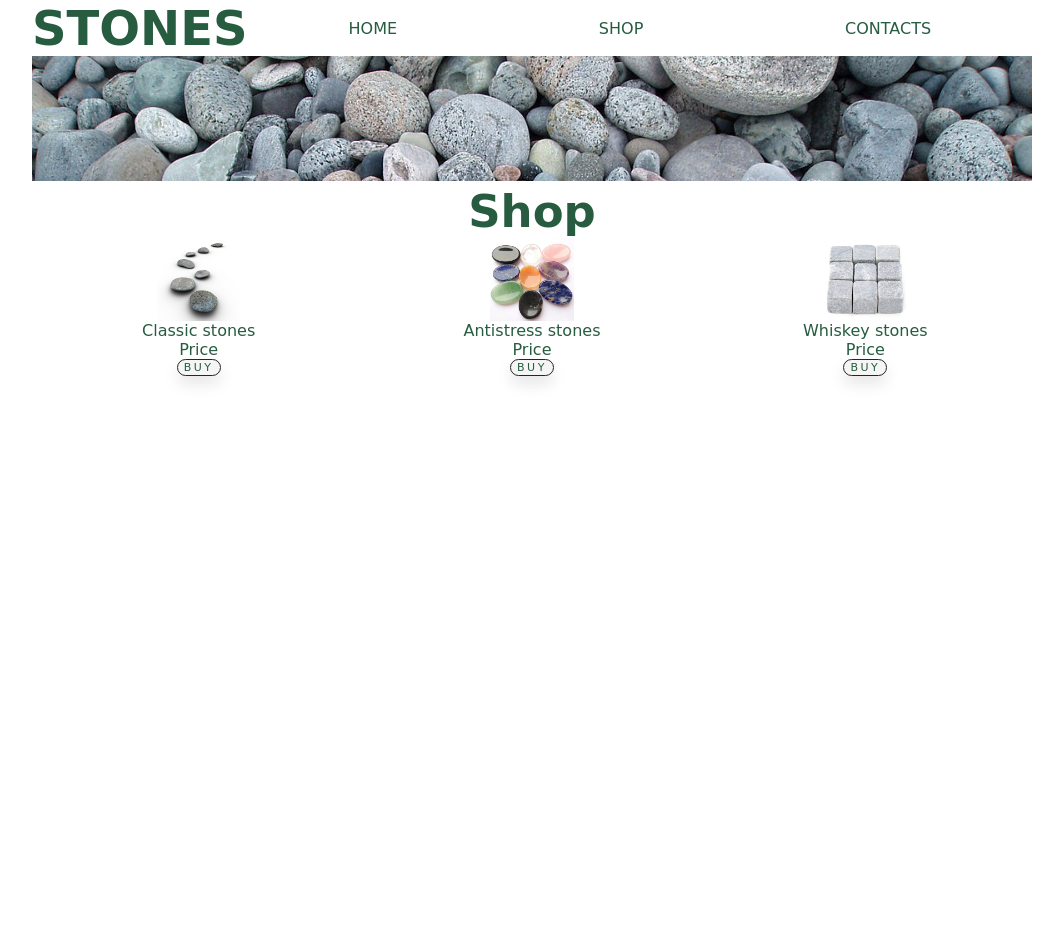
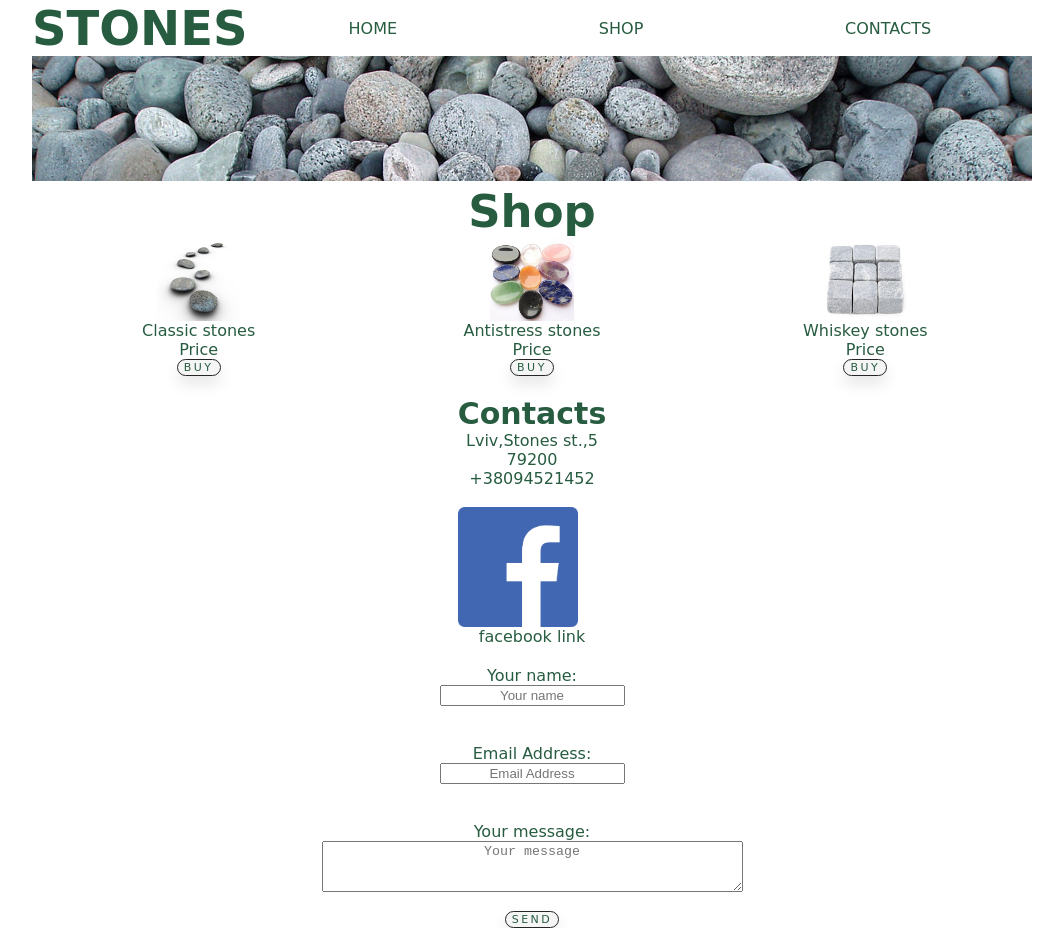
Before and after one commit to bogdandobak/stones-shop, a plain HTML site: page index.html in a window 1280 px wide. Shown: the whole page, without its empty margins (108-1171 px from the left). Before the commit the page ends 800 px from the top, so only its background shows below. Drawn offline with Linux system fonts and the light colour scheme; a web font is replaced by a local one.

Commit message:
Formated code

```diff
--- a/css/index.css
+++ b/css/index.css
@@ -2,7 +2,7 @@
 
 :root {
   font-family: 'Baloo Thambi 2', cursive;
-    --main-color:#275c40;
+  --main-color: #275c40;
   color: var(--main-color);
   scroll-behavior: smooth;
 }
@@ -12,7 +12,10 @@ body {
   margin: auto;
 }
 
-h1, h2, h3, p {
+h1,
+h2,
+h3,
+p {
   margin: 0;
   padding: 0;
 }
@@ -25,7 +28,7 @@ header .stone-head {
   text-transform: uppercase;
 }
 
-header nav .menu  {
+header nav .menu {
   display: flex;
   justify-content: space-around;
   list-style: none;
@@ -58,13 +61,12 @@ header nav .menu li a:hover {
   width: 100%;
 }
 
-
 main .stone-shop {
   display: block;
   width: 25%;
 }
 
-main .shop  {
+main .shop {
   display: grid;
   grid-template-columns: 1fr;
   align-items: center;
@@ -97,16 +99,16 @@ main .buy-shop {
 }
 
 .button:hover {
-  background-color: #2EE59D;
+  background-color: #2ee59d;
   box-shadow: 0px 15px 20px rgba(46, 229, 157, 0.4);
   color: #fff;
   transform: translateY(-7px);
 }
 
-@media (max-width : 500px) {
+@media (max-width: 500px) {
   main .lists {
     display: grid;
-        grid-template-columns: 1fr ;
+    grid-template-columns: 1fr;
   }
 }
 
@@ -116,7 +118,7 @@ main .stone-shop {
   margin-right: auto;
 }
 
-main p  {
+main p {
   display: block;
   text-align: center;
 }
@@ -126,3 +128,72 @@ main .buy-shop {
   margin-left: auto;
   margin-right: auto;
 }
+
+main .contact-us {
+  display: grid;
+  grid-template-columns: 1;
+  justify-content: center;
+  align-items: center;
+  margin: 20px;
+}
+
+.head-contacts {
+  display: grid;
+  justify-self: center;
+  align-self: center;
+  font-size: 30px;
+}
+
+.first {
+  display: block;
+  align-content: center;
+  block-size: 120px;
+  text-decoration: none;
+  list-style-type: none;
+}
+
+a {
+  text-decoration: none;
+  color: var(--main-color);
+}
+
+footer .holder  {
+  display: grid;
+  grid-template-columns: 1fr;
+  text-align: center;
+}
+
+.holder {
+  display: grid;
+  justify-self: center;
+  align-items: center;
+  text-align: center;
+}
+
+
+
+footer .send-button {
+  font-family: 'Baloo Thambi 2', cursive;
+  display: block;
+  font-size: 11px;
+  text-transform: uppercase;
+  letter-spacing: 2.5px;
+  font-weight: 500;
+  color: #275c40;
+  background-color: whitesmoke;
+  border: 1px solid rgb(37, 37, 37);
+  border-radius: 45px;
+  box-shadow: 0px 8px 15px rgba(0, 0, 0, 0.1);
+  transition: all 0.3s ease 0s;
+  cursor: pointer;
+  outline: none;
+  margin-left: auto;
+  margin-right: auto;
+}
+
+.button:hover {
+  background-color: #2ee59d;
+  box-shadow: 0px 15px 20px rgba(46, 229, 157, 0.4);
+  color: #fff;
+  transform: translateY(-7px);
+}
--- a/index.html
+++ b/index.html
@@ -50,41 +50,39 @@
                     <input class="buy-shop" type="button" name="buy" value="Buy">
                 </div>
             </section>
-            <!--
-            <section id="contacts">
-                <h3>Contacts</h3>
+            <section id="contacts" class="contact-us">
+                <h3 class="head-contacts">Contacts</h3>
                 <p>Lviv,Stones st.,5</p>
                 <p>79200</p>
                 <p>+38094521452</p>
                 <br>
                 <a href="https://www.facebook.com/profile.php?id=100022042130942">
-                    <img class="first" src="img/facebook.png" alt="facebook icon">
+                    <img class="first" src="img/first.png" alt="facebook icon">
                     <p>facebook link</p>
                 </a>
             </section>
         </main>
         <footer>
-            <form action="https://formspree.io/myypvbpv" method="POST">
-                <label>
+            <form class="holder" action="https://formspree.io/myypvbpv" method="POST">
+                <label class="holder">
                     Your name:
-        <input type="text" placeholder="Your name" required>
+        <input class="holder" type="text" placeholder="Your name" required>
                 </label>
                 <br>
                 <br>
-                <label>
+                <label class="holder">
                     Email Address:
-        <input type="email" placeholder="Email Address" required>
+        <input class="holder" type="email" placeholder="Email Address" required>
                 </label>
                 <br>
                 <br>
-                <label>
+                <label class="holder">
                     Your message:
-        <textarea rows="3" cols="50" name="text" placeholder="Your message" required></textarea>
+        <textarea class="holder" rows="3" cols="50" name="text" placeholder="Your message" required></textarea>
                 </label>
                 <br>
-                <input type="submit" value="Send">
+                <input class="send-button" type="submit" value="Send">
             </form>
         </footer>
-        -->
     </body>
 </html>
--- a/js/index.js
+++ b/js/index.js
@@ -0,0 +1,5 @@
+function helloWorld() {
+  var str = 'Hello World';
+  console.log(str);
+}
+helloWorld()
```
Also changed, not shown: 1 other file. Lines whose indentation alone changed are shown as unchanged.
